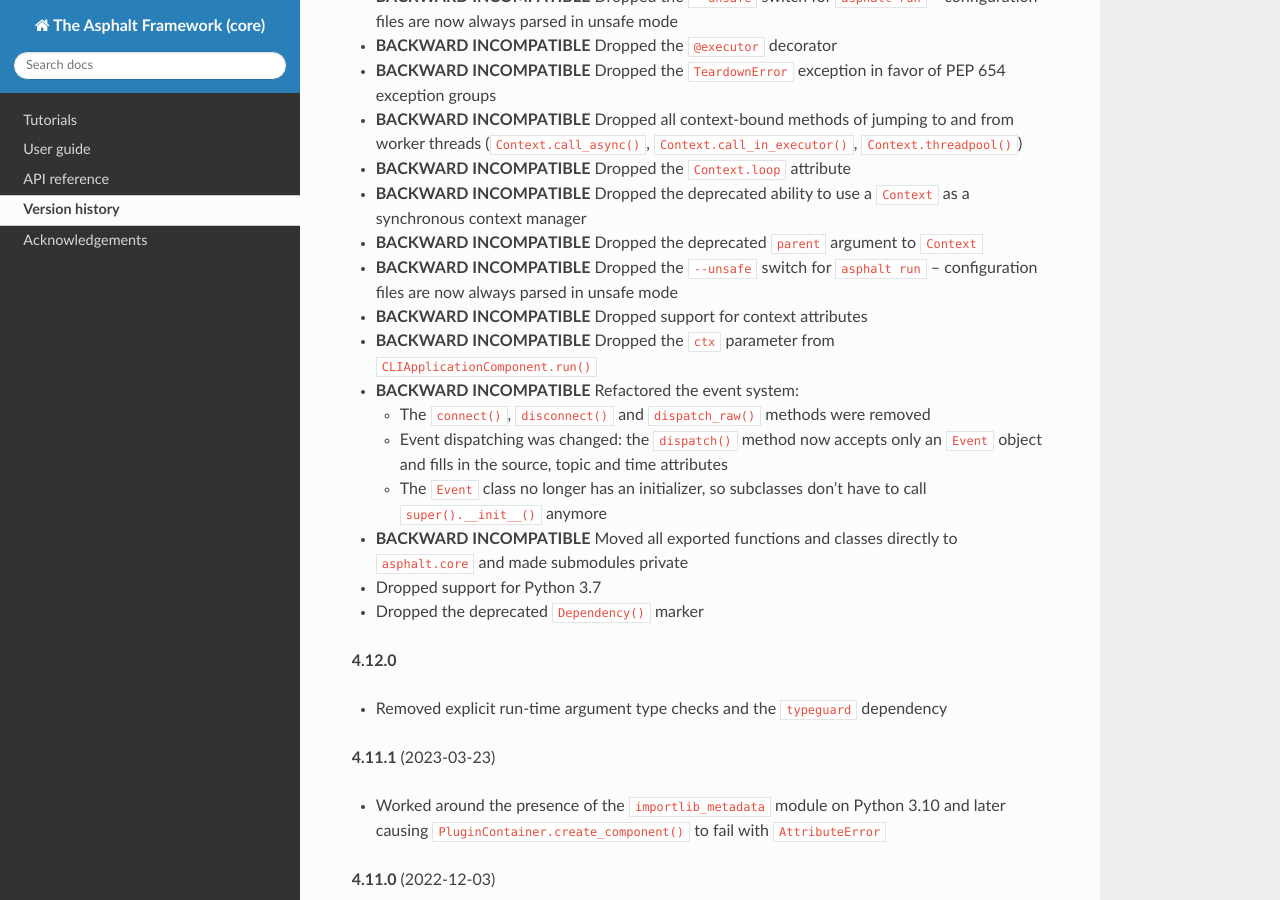
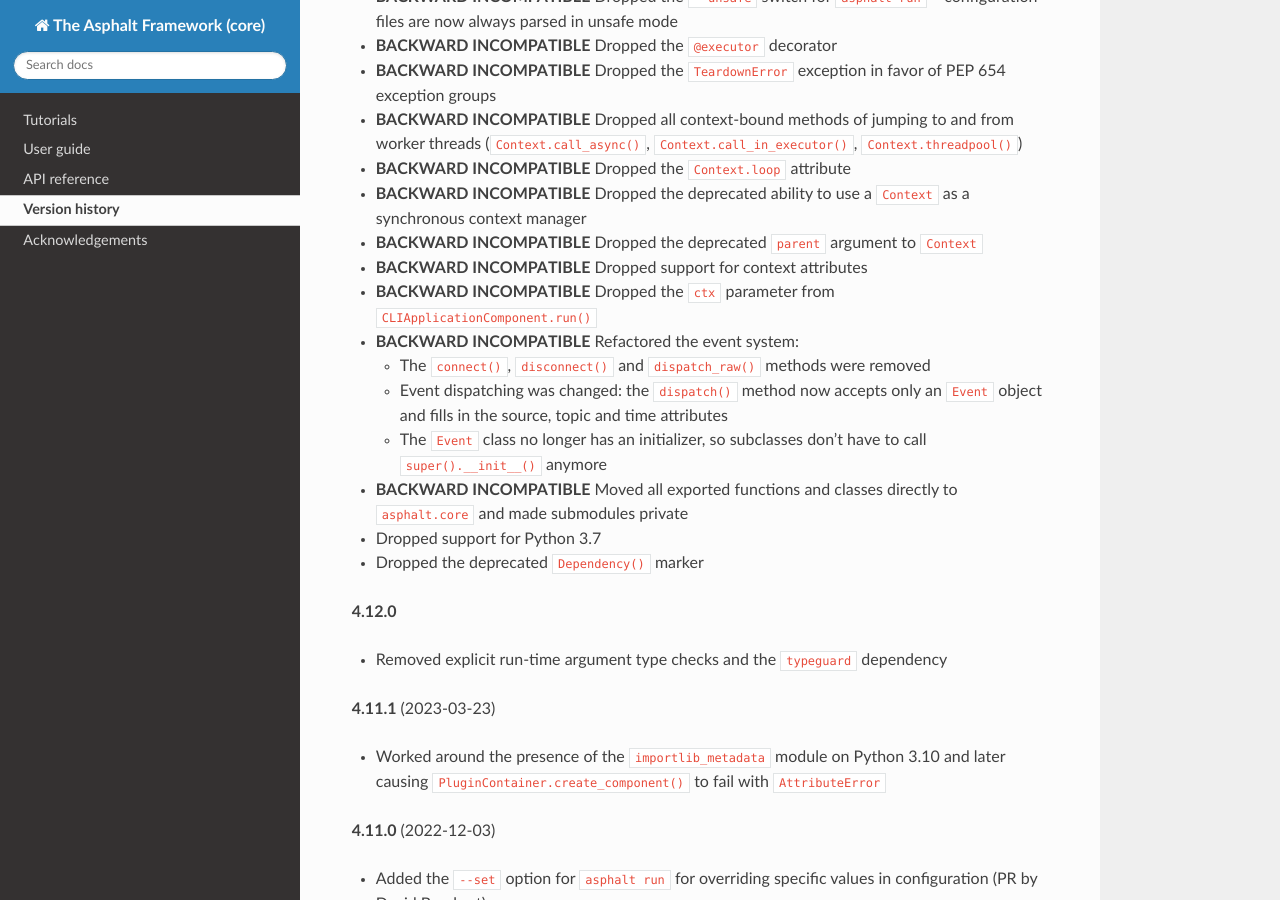
Before and after one commit to asphalt-framework/asphalt, a Sphinx documentation site: the page built from docs/versionhistory.rst, in a window 1280 px wide and 900 px high, scrolled down 319 px. Built offline with Sphinx 7.4.7 and the Read the Docs theme 2.0.0, drawn with Linux system fonts in a browser that asks for light colours; the version number could not be read and is left out.

Commit message:
Dropped duplicate changelog entry

```diff
--- a/docs/versionhistory.rst
+++ b/docs/versionhistory.rst
@@ -19,8 +19,6 @@
 - **BACKWARD INCOMPATIBLE** Dropped the deprecated ability to use a ``Context`` as a
   synchronous context manager
 - **BACKWARD INCOMPATIBLE** Dropped the deprecated ``parent`` argument to ``Context``
-- **BACKWARD INCOMPATIBLE** Dropped the ``--unsafe`` switch for ``asphalt run`` –
-  configuration files are now always parsed in unsafe mode
 - **BACKWARD INCOMPATIBLE** Dropped support for context attributes
 - **BACKWARD INCOMPATIBLE** Dropped the ``ctx`` parameter from
   ``CLIApplicationComponent.run()``
```
